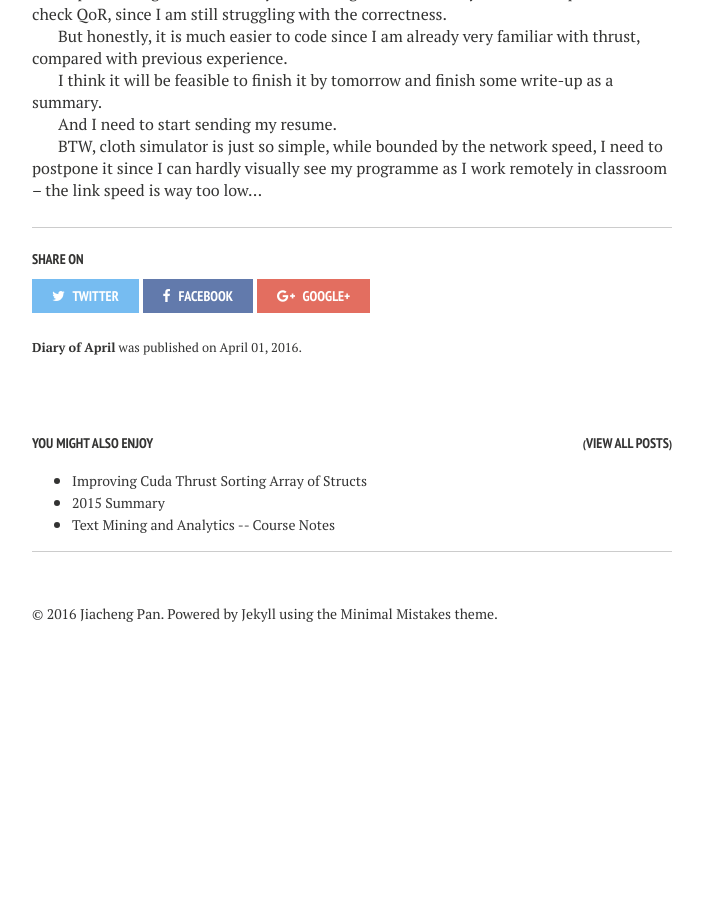
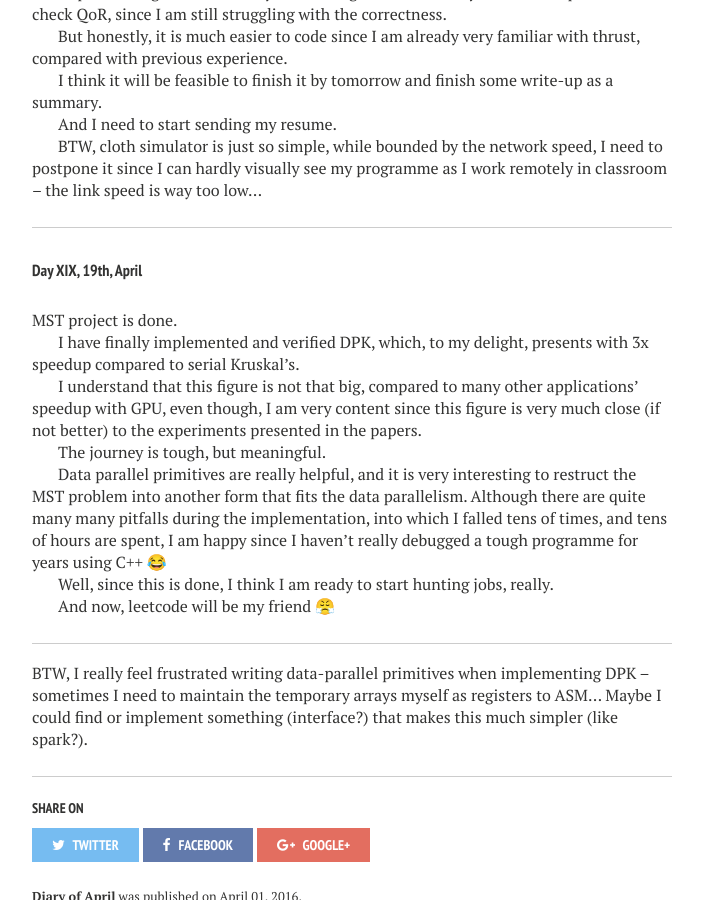
Before and after one commit to jiachengpan/jiachengpan.github.io, a Jekyll site: the page built from _posts/2016-04-01-diary-of-jobless.markdown, in a window 1280 px wide and 900 px high, scrolled down 10837 px. Shown: the whole window, without its empty margins (288-991 px from the left). Built offline with Jekyll 4.4.1, drawn with Linux system fonts in a browser that asks for light colours; emoji names are drawn with the system emoji font; before the commit the page ends 11509 px from its top, so only the background shows below that.

Commit message:
19. april

```diff
--- a/_posts/2016-04-01-diary-of-jobless.markdown
+++ b/_posts/2016-04-01-diary-of-jobless.markdown
@@ -417,3 +417,30 @@ And I need to start sending my resume.
 
 
 BTW, cloth simulator is just so simple, while bounded by the network speed, I need to postpone it since I can hardly visually see my programme as I work remotely in classroom -- the link speed is way too low...
+
+
+----------
+
+##### Day XIX, 19th, April
+
+MST project is done.
+
+I have finally implemented and verified DPK, which, to my delight, presents with 3x speedup compared to serial Kruskal's.
+
+I understand that this figure is not that big, compared to many other applications' speedup with GPU, even though, I am very content since this figure is very much close (if not better) to the experiments presented in the papers.
+
+The journey is tough, but meaningful.
+
+Data parallel primitives are really helpful, and it is very interesting to restruct the MST problem into another form that fits the data parallelism.
+Although there are quite many many pitfalls during the implementation, into which I falled tens of times,
+and tens of hours are spent, I am happy since I haven't really debugged a tough programme for years using C++ :joy:
+
+Well, since this is done, I think I am ready to start hunting jobs, really.
+
+And now, leetcode will be my friend :triumph:
+
+
+-----
+
+BTW, I really feel frustrated writing data-parallel primitives when implementing DPK -- sometimes I need to maintain the temporary arrays myself as registers to ASM...
+Maybe I could find or implement something (interface?) that makes this much simpler (like spark?).
```
